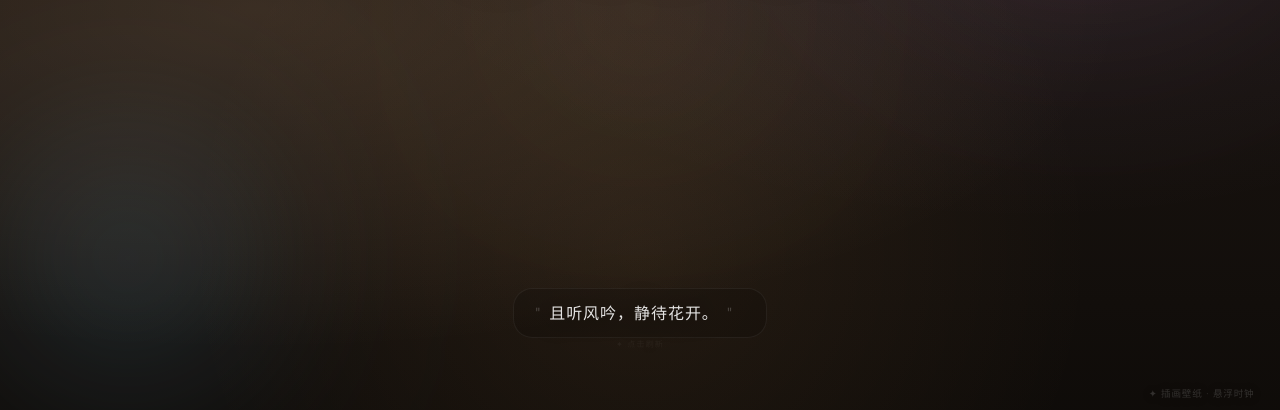
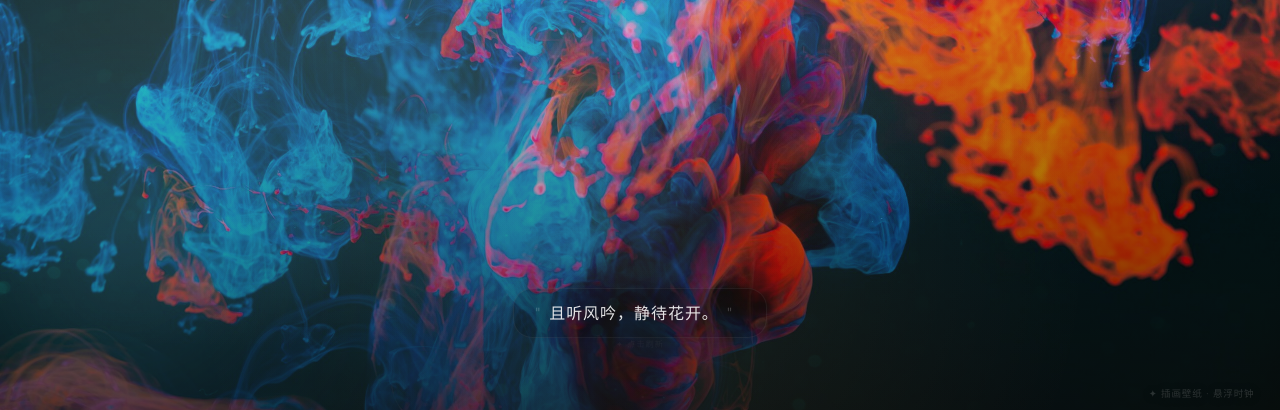
Before and after one commit to God-2077/FloatingClock_Wallpaper, a plain HTML site: page index.html in a window 1280 px wide. Shown: the part 390-800 px from the top of the page. Drawn offline with Linux system fonts and the light colour scheme; the site is published under a folder, as on GitHub Pages, so addresses that start at the root find nothing; no server answers.

Commit message:
fix(css): 修正背景图片路径错误
将背景图片的绝对路径改为相对路径，确保资源可以正确加载

```diff
--- a/css/style.css
+++ b/css/style.css
@@ -30,7 +30,7 @@ body {
     position: absolute;
     inset: 0;
     background:
-        url('/img/default-2048.jpg') center / cover no-repeat;
+        url('../img/default-2048.jpg') center / cover no-repeat;
     filter: saturate(1.1) contrast(1.05);
     transition: filter 0.6s ease;
 }
```
